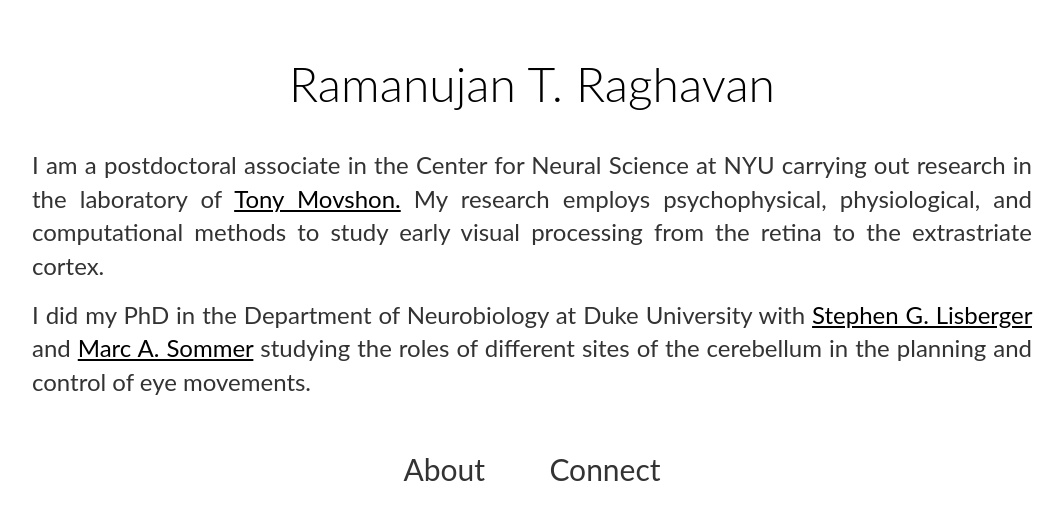
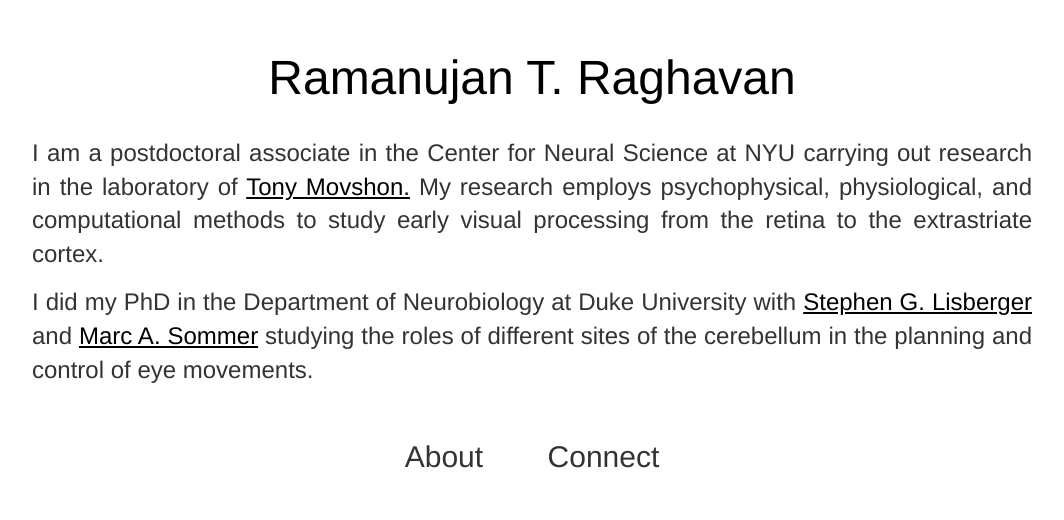
Before and after one commit to rtraghavan/rtraghavan.github.io, a Jekyll site: the page built from index.html, in a window 1280 px wide. Shown: the top 520 px of the page, without its empty margins (108-1172 px from the left). Built offline with Jekyll 4.4.1, drawn with Linux system fonts in a browser that asks for light colours.

Commit message:
fixes to styling

```diff
--- a/_layouts/default.html
+++ b/_layouts/default.html
@@ -22,7 +22,7 @@
 
 <footer class="footer">
 <ul>
-		<li><p><a href="{{ site.url }}">About</a></p></li>
+		<li><p><a href="{{ site.url }}/">About</a></p></li>
 		<li><p><a href="{{ site.url }}/connect">Connect</a></p></li>
 	</ul>
 </footer>
--- a/connect/index.html
+++ b/connect/index.html
@@ -8,7 +8,7 @@
 
 
 	<div id="description">
-			{% include About_Me.md %}
+			{% include Contact_Me.md %}
   </div>
 
 
--- a/css/main.css
+++ b/css/main.css
@@ -1,12 +1,12 @@
 body {
   background: #fff;
-  font: 16px/1.4 "Lato", sans-serif;
+  font: 16px/1.4 "Helvetica", sans-serif;
   color: #000; }
 
 #header {
+  font: 48px Helvetica;
   margin-top: 50px;
   font-weight: 300;
-  font-size: 48px;
   text-align: center;
   letter-spacing: 0px; }
   #header a {
@@ -88,7 +88,7 @@
 }
 
 footer li {
-  font: 20px/1.4 "Lato", sans-serif;
+  font: 20px/1.4 "Helvetica", sans-serif;
 
   margin: 0 100px
   font-weight: 300;
```
Also changed, not shown: 1 other file.
